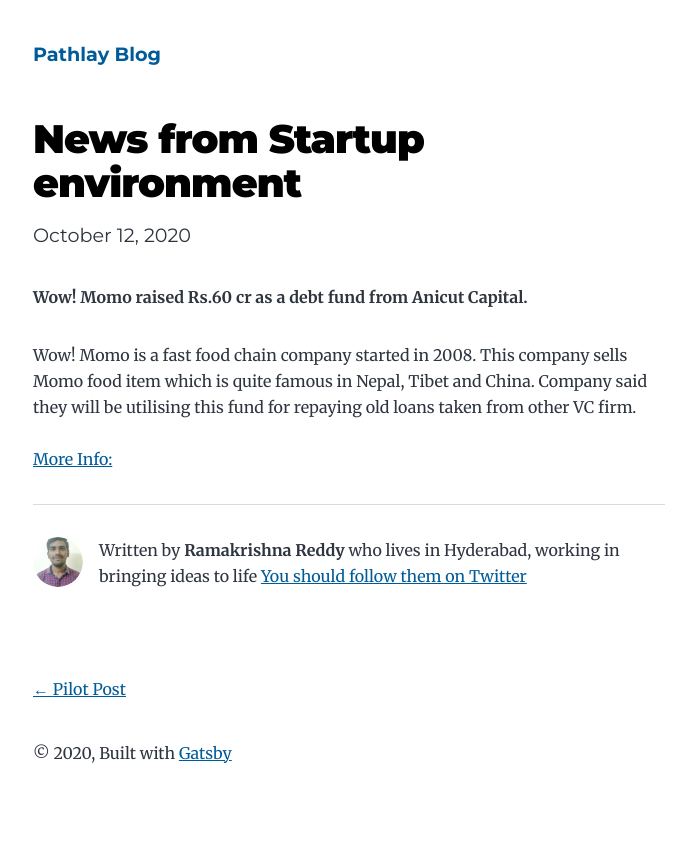
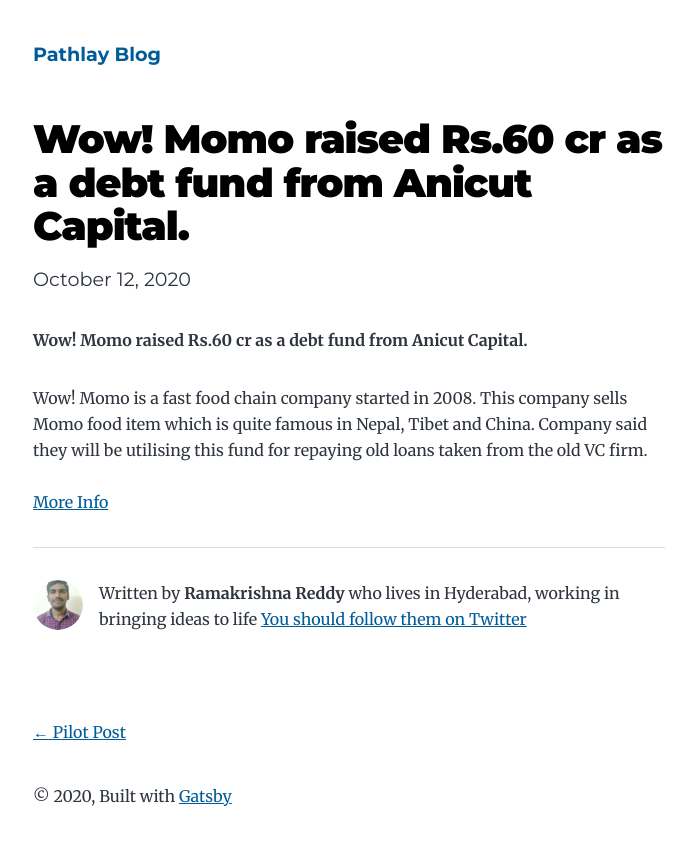
Before and after one commit to RamAndKrishna/MyBlog, a Gatsby site: page /2020-10-12-news-from-startup-environment/ in a window 1280 px wide. Shown: the whole page, without its empty margins (291-987 px from the left). Built offline with nearby package versions, Linux system fonts and the light colour scheme; Gatsby itself is replaced by a stand-in of ours.

Commit message:
Update Blog “2020-10-12-news-from-startup-environment”

```diff
--- a/content/blog/2020-10-12-news-from-startup-environment.md
+++ b/content/blog/2020-10-12-news-from-startup-environment.md
@@ -1,10 +1,10 @@
 ---
 layout: blog
-title: "News from Startup environment "
+title: Wow! Momo raised Rs.60 cr as a debt fund from Anicut Capital.
 date: 2020-10-12T19:52:47.853Z
 ---
 **Wow! Momo raised Rs.60 cr as a debt fund from Anicut Capital.**
 
-Wow! Momo is a fast food chain company started in 2008. This company sells Momo food item which is quite famous in Nepal, Tibet and China. Company said they will be utilising this fund for repaying old loans taken from other VC firm. \
+Wow! Momo is a fast food chain company started in 2008. This company sells Momo food item which is quite famous in Nepal, Tibet and China. Company said they will be utilising this fund for repaying old loans taken from the old VC firm. \
 \
-[More Info: ](https://yourstory.com/2020/10/funding-alert-wow-momo-debt-anicut-capital-covid-19#:~:text=Quick%20service%20restaurant%20(QSR)%20brand,loan%20as%20well%20growth%20capital.&text=The%20company%20has%20availed%20a,15%20crore%20by%20April%202021.)
+[More Info](https://yourstory.com/2020/10/funding-alert-wow-momo-debt-anicut-capital-covid-19#:~:text=Quick%20service%20restaurant%20(QSR)%20brand,loan%20as%20well%20growth%20capital.&text=The%20company%20has%20availed%20a,15%20crore%20by%20April%202021.)
```
